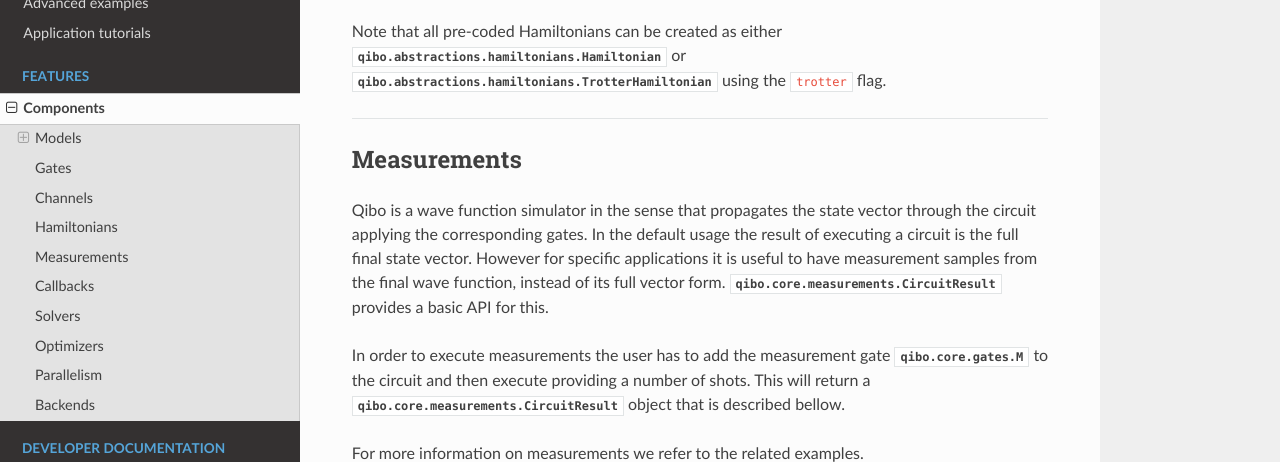
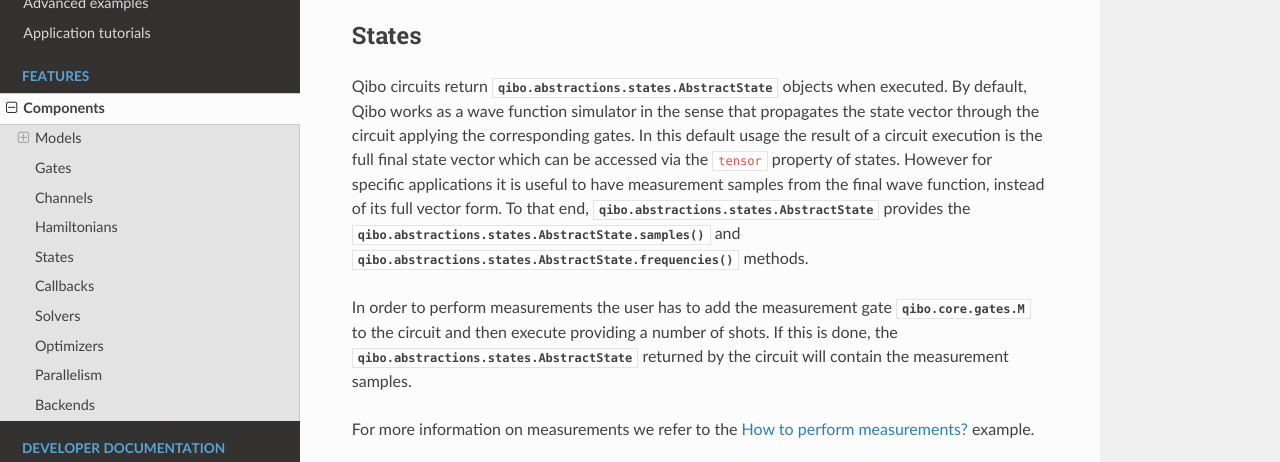
Before and after one commit to qiboteam/qibo, a Sphinx documentation site: the page built from doc/source/qibo.rst, in a window 1280 px wide and 900 px high, scrolled down 5205 px, cut to the strip 241-703 px from the top of the window. Built offline with Sphinx 7.4.7 and the Read the Docs theme 2.0.0, drawn with Linux system fonts in a browser that asks for light colours; pages that are not in the unit, such as notebooks, are missing from menus.

Commit message:
Update qibo.rst

```diff
--- a/doc/source/qibo.rst
+++ b/doc/source/qibo.rst
@@ -255,26 +252,36 @@ Note that all pre-coded Hamiltonians can be created as either
 
 _______________________
 
-.. _Measurements:
 
-Measurements
-------------
+.. _States:
 
-Qibo is a wave function simulator in the sense that propagates the state vector
-through the circuit applying the corresponding gates. In the default usage the
-result of executing a circuit is the full final state vector. However for
-specific applications it is useful to have measurement samples from the final
-wave function, instead of its full vector form.
-:class:`qibo.core.measurements.CircuitResult` provides a basic API for this.
+States
+------
 
-In order to execute measurements the user has to add the measurement gate
+Qibo circuits return :class:`qibo.abstractions.states.AbstractState` objects
+when executed. By default, Qibo works as a wave function simulator in the sense
+that propagates the state vector through the circuit applying the
+corresponding gates. In this default usage the result of a circuit execution
+is the full final state vector which can be accessed via the ``tensor``
+property of states.
+However for specific applications it is useful to have measurement samples
+from the final wave function, instead of its full vector form.
+To that end, :class:`qibo.abstractions.states.AbstractState` provides the
+:meth:`qibo.abstractions.states.AbstractState.samples` and
+:meth:`qibo.abstractions.states.AbstractState.frequencies` methods.
+
+In order to perform measurements the user has to add the measurement gate
 :class:`qibo.core.gates.M` to the circuit and then execute providing a number
-of shots. This will return a :class:`qibo.core.measurements.CircuitResult`
-object that is described bellow.
+of shots. If this is done, the :class:`qibo.abstractions.states.AbstractState`
+returned by the circuit will contain the measurement samples.
 
-For more information on measurements we refer to the related examples.
+For more information on measurements we refer to the
+:ref:`How to perform measurements? <measurement-examples>` example.
 
-.. autoclass:: qibo.core.measurements.CircuitResult
+.. autoclass:: qibo.abstractions.states.AbstractState
+    :members:
+    :member-order: bysource
+.. autoclass:: qibo.core.states.DistributedState
     :members:
     :member-order: bysource
 
```
Also changed, not shown: other parts of doc/source/qibo.rst (+1 -4 lines), 3 other files.
